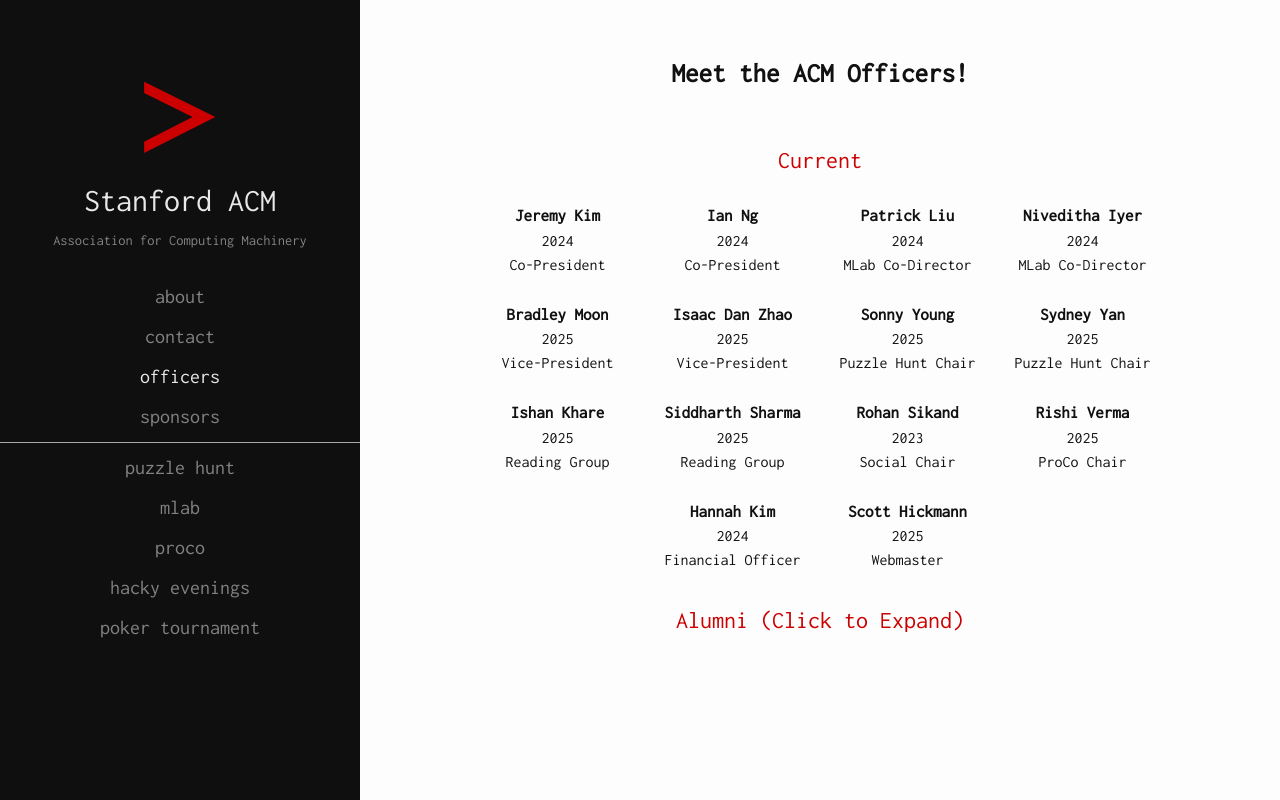
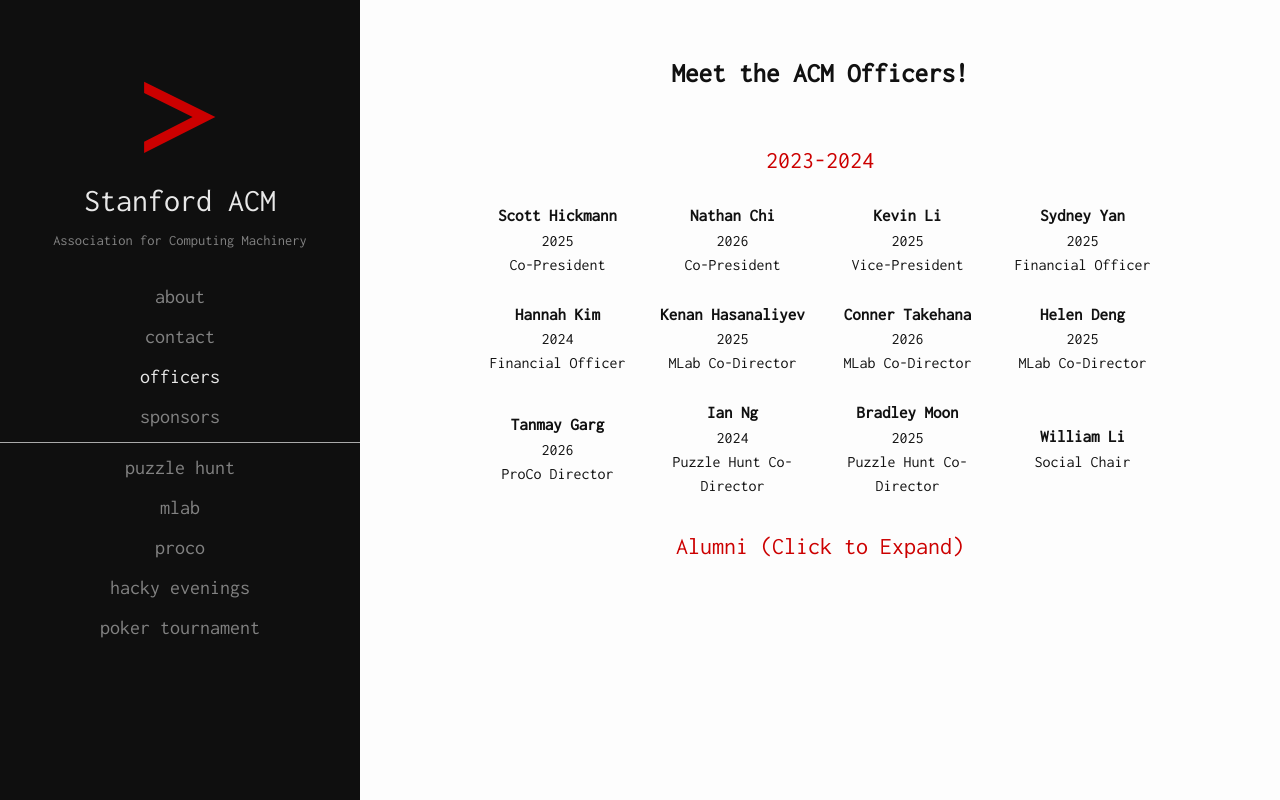
Before and after one commit to StanfordACM/Stanford-ACM, a Next.js app: page /officers in a window 1280 px wide. Built offline with nearby package versions, Linux system fonts and the light colour scheme.

Commit message:
Update officers

```diff
--- a/components/people.tsx
+++ b/components/people.tsx
@@ -87,13 +87,13 @@
   position
 }: {
   name: string;
-  year: number;
+  year?: number;
   position?: string;
 }) {
   return (
     <PersonContainer>
       <PersonName>{name}</PersonName>
-      <PersonYear>{year}</PersonYear>
+      {year && <PersonYear>{year}</PersonYear>}
       {position && <PersonTitle>{position}</PersonTitle>}
     </PersonContainer>
   );
--- a/pages/officers.tsx
+++ b/pages/officers.tsx
@@ -13,7 +13,37 @@
     <Layout title="Officers" pageName="officers">
       <Container>
         <Title>Meet the ACM Officers!</Title>
-        <People title="Current" startShown={true}>
+        <People title="2023-2024" startShown={true}>
+          <Person name="Scott Hickmann" year={2025} position="Co-President" />
+          <Person name="Nathan Chi" year={2026} position="Co-President" />
+          <Person name="Kevin Li" year={2025} position="Vice-President" />
+          <Person name="Sydney Yan" year={2025} position="Financial Officer" />
+          <Person name="Hannah Kim" year={2024} position="Financial Officer" />
+          <Person
+            name="Kenan Hasanaliyev"
+            year={2025}
+            position="MLab Co-Director"
+          />
+          <Person
+            name="Conner Takehana"
+            year={2026}
+            position="MLab Co-Director"
+          />
+          <Person name="Helen Deng" year={2025} position="MLab Co-Director" />
+          <Person name="Tanmay Garg" year={2026} position="ProCo Director" />
+          <Person
+            name="Ian Ng"
+            year={2024}
+            position="Puzzle Hunt Co-Director"
+          />
+          <Person
+            name="Bradley Moon"
+            year={2025}
+            position="Puzzle Hunt Co-Director"
+          />
+          <Person name="William Li" position="Social Chair" />
+        </People>
+        <People title="Alumni" startShown={false}>
           <Person name="Jeremy Kim" year={2024} position="Co-President" />
           <Person name="Ian Ng" year={2024} position="Co-President" />
           <Person name="Patrick Liu" year={2024} position="MLab Co-Director" />
@@ -35,9 +65,11 @@
           <Person name="Rohan Sikand" year={2023} position="Social Chair" />
           <Person name="Rishi Verma" year={2025} position="ProCo Chair" />
           <Person name="Hannah Kim" year={2024} position="Financial Officer" />
-          <Person name="Scott Hickmann" year={2025} position="Webmaster" />
-        </People>
-        <People title="Alumni" startShown={false}>
+          <Person
+            name="Scott Hickmann"
+            year={2025}
+            position="W3Lab Director Webmaster"
+          />
           <Person name="Ryan Chi" year={2024} />
           <Person name="Erik Rozi" year={2024} />
           <Person name="William Zhang" year={2024} />
```
